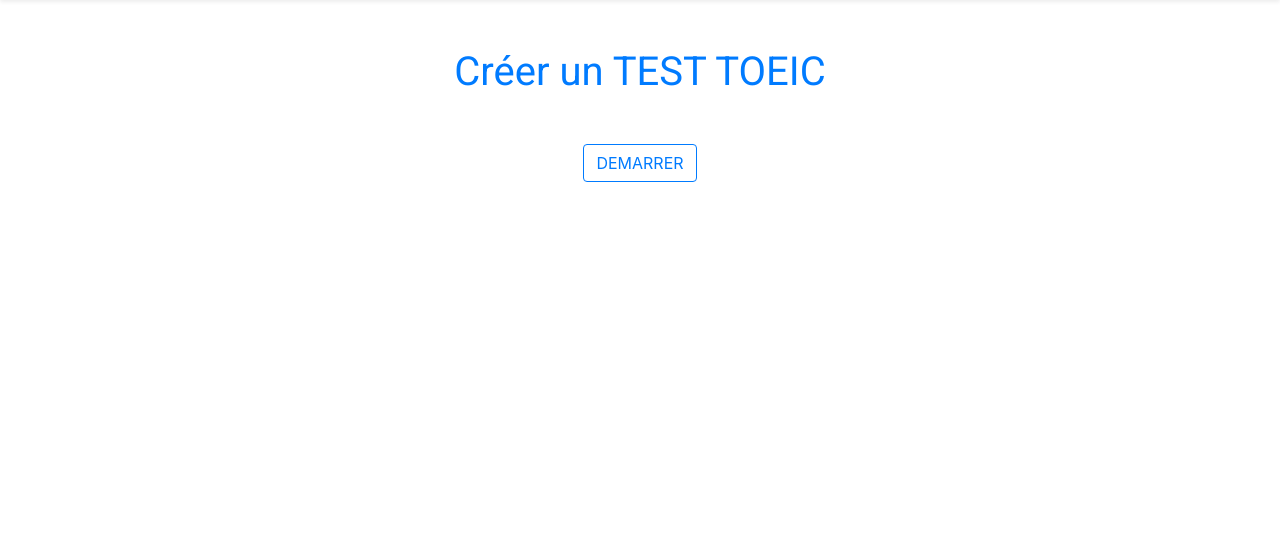
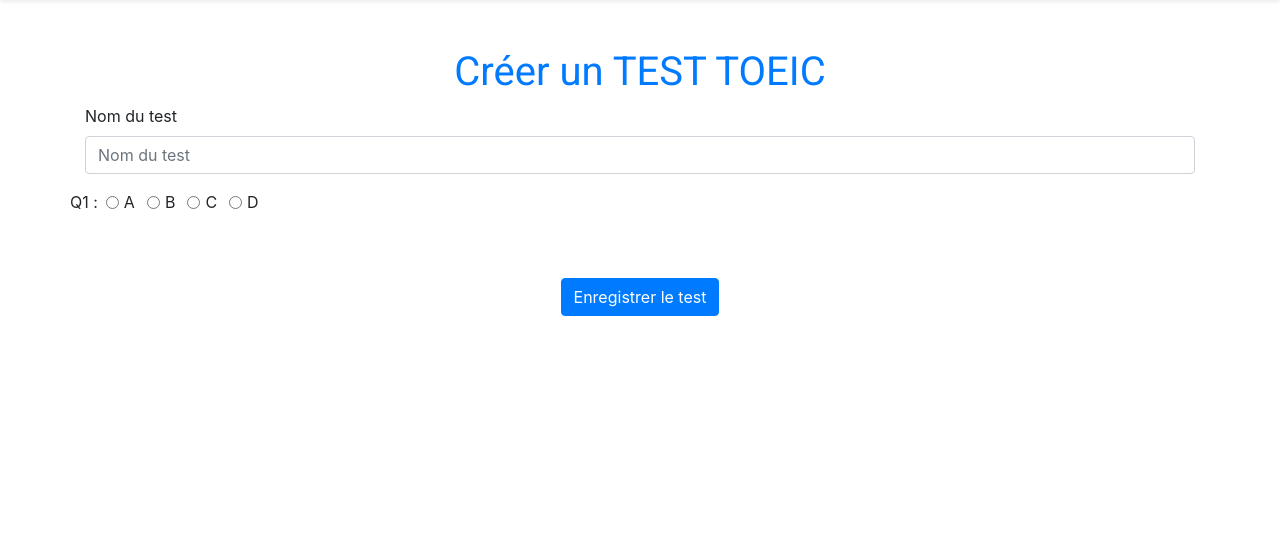
Before and after one commit to Salim-Azh/Piscine, a PHP site: page /view/view_addTest.php in a window 1280 px wide. Shown: the part 100-656 px from the top of the page. Run offline with PHP 8.4, Linux system fonts and the light colour scheme; some libraries are stand-ins or nearby versions.

Commit message:
tentative de creation d'un test échoué

```diff
--- a/view/view_addTest.php
+++ b/view/view_addTest.php
@@ -6,10 +6,37 @@
  	<div class="text-center">
  		<h1 class="font_blue">Créer un TEST TOEIC</h1>
  	</div>
+ 	<form method="POST" action="../controller/ctrl_ajouterTest.php">
+	 	<div >
+			<label for='nameTest' class="d-flex flex-row ">Nom du test</label>
+			<input type="text" class="form-control" placeholder="Nom du test" id='nameTest' name='nameTest'required />
+		</div>
+	 	<div class="row" required>
+	 		<div><p class="mt-3 mr-2"> Q1 :</p></div>
+	 		<div class="form-check form-check-inline">
+			  <input class="form-check-input" name="choix" type="radio" id="rep1" value="option1">
+			  <label class="form-check-label" for="rep1">A</label>
+			</div>
+			<div class="form-check form-check-inline">
+			  <input class="form-check-input" name="choix" type="radio" id="rep2" value="option2">
+			  <label class="form-check-label" for="rep2">B</label>
+			</div>
+			<div class="form-check form-check-inline">
+			  <input class="form-check-input" name="choix" type="radio" id="rep3" value="option3" >
+			  <label class="form-check-label" for="rep3">C</label>
+			</div>
+			<div class="form-check form-check-inline">
+			  <input class="form-check-input" name="choix" type="radio" id="rep4" value="option4" >
+			  <label class="form-check-label" for="rep4">D</label>
+			</div>
+		</div>
 
- 	<div class="mt-5 text-center">
-		<button type="button" class="btn btn-outline-primary" type="submit">DEMARRER</button>
+	<div class="mt-5 text-center">
+		<input type="submit" name="ajouter_test" class="btn btn-primary" value="Enregistrer le test" />
 	</div>
+ 	</form>
+
+
  </div>
 
  <?php
```
Also changed, not shown: controller/ctrl_ajouterTest.php (added, +11 -0 lines).
